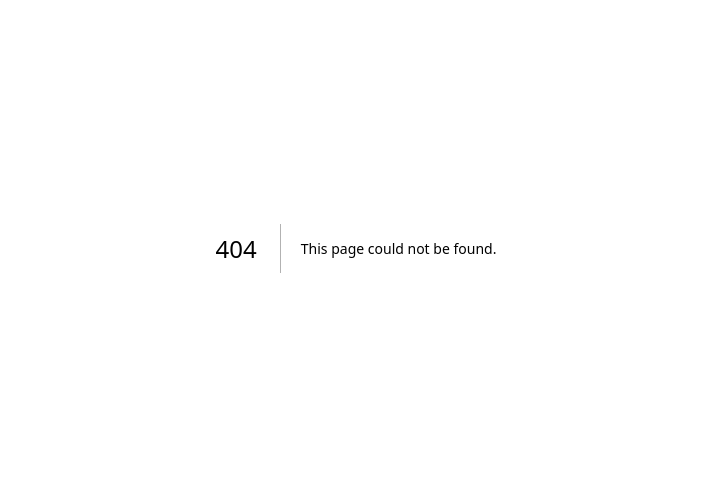
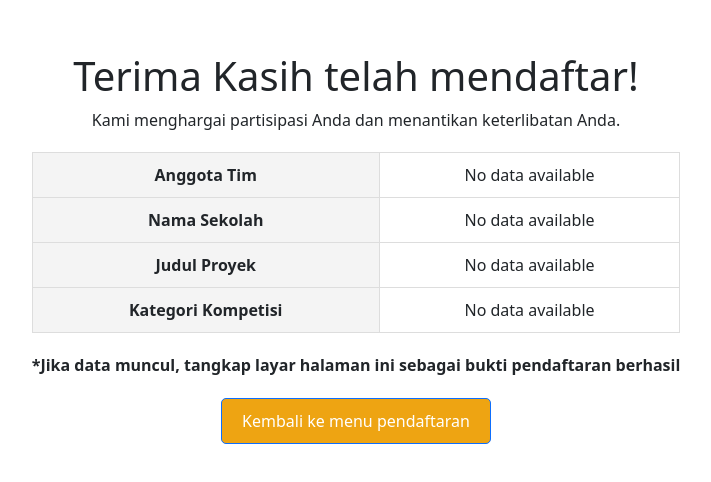
Before and after one commit to iysaofficial/officialnaspo-new, a Next.js app: page /registration/thankyouindo in a window 1280 px wide. Before the commit this address had no page. Shown: the part 152-634 px from the top of the page, without its empty margins (284-995 px from the left). Built offline with nearby package versions, Linux system fonts and the light colour scheme.

Commit message:
open regist -k

```diff
--- a/src/components/Footer.js
+++ b/src/components/Footer.js
@@ -56,9 +56,9 @@ export default function Footer() {
         </div>
         <div className="footer-col">
           <h4 className="footer-title">Buku Panduan</h4>
-          <Link href="https://drive.google.com/file/d/1QmfxmEzTAIf2Vkzcy3bwzjVzaFTEfi7R/view?usp=sharing" legacyBehavior>
+          <Link href="https://drive.google.com/file/d/1WYabsi1LRuKvcQ5bwTSHD980ErWzfucT/view?usp=sharing" legacyBehavior>
             <a className="footer-link" target="_blank" rel="noopener">
-              <span className="footer-arrow">›</span> Buku Panduan NASPO 2024
+              <span className="footer-arrow">›</span> Buku Panduan 2025
             </a>
           </Link>
         </div>
--- /dev/null
+++ b/src/pages/registration/thankyouindo.js
@@ -0,0 +1,59 @@
+import { useRouter } from "next/router";
+import { useEffect, useState } from "react";
+
+export default function ThankYouIndo() {
+  const router = useRouter();
+  const [params, setParams] = useState({
+    namaLengkap: "",
+    projectTitle: "",
+    category: "",
+    namasekolah: "",
+  });
+
+  useEffect(() => {
+    if (!router.isReady) return;
+    setParams({
+      namaLengkap: router.query.namaLengkap || "No data available",
+      projectTitle: router.query.projectTitle || "No data available",
+      category: router.query.category || "No data available",
+      namasekolah: router.query.namasekolah || "No data available",
+    });
+  }, [router.isReady, router.query]);
+
+  return (
+    <section className="thankyou">
+      <div className="wrapper">
+        <h1>Terima Kasih telah mendaftar!</h1>
+        <p>Kami menghargai partisipasi Anda dan menantikan keterlibatan Anda.</p>
+
+        <table className="thankyou-table">
+          <tbody>
+            <tr>
+              <td><strong>Anggota Tim</strong></td>
+              <td>{params.namaLengkap}</td>
+            </tr>
+            <tr>
+              <td><strong>Nama Sekolah</strong></td>
+              <td>{params.namasekolah}</td>
+            </tr>
+            <tr>
+              <td><strong>Judul Proyek</strong></td>
+              <td>{params.projectTitle}</td>
+            </tr>
+            <tr>
+              <td><strong>Kategori Kompetisi</strong></td>
+              <td>{params.category}</td>
+            </tr>
+          </tbody>
+        </table>
+
+        <p>
+          <strong>*Jika data muncul, tangkap layar halaman ini sebagai bukti pendaftaran berhasil</strong>
+        </p>
+        <a href="/registration/homeindo" className="btn btn-action">
+          Kembali ke menu pendaftaran
+        </a>
+      </div>
+    </section>
+  );
+}
--- a/src/styles/globals.css
+++ b/src/styles/globals.css
@@ -1282,6 +1282,8 @@
     text-align: left;
   }
 }
+
+/* After Movie */
 
 .after-movie-section {
   padding: 40px 0 32px 0;
```
Also changed, not shown: src/components/MainHero.js (+5 -4 lines), src/components/OrganizedBy.js (+10 -2 lines), src/pages/registration/indo-offline.js (+15 -16 lines), src/pages/registration/indo-online.js (+10 -20 lines), public/images/logo/FMIPA.png (added), public/images/logo/FMIPABLUE.png (added).
